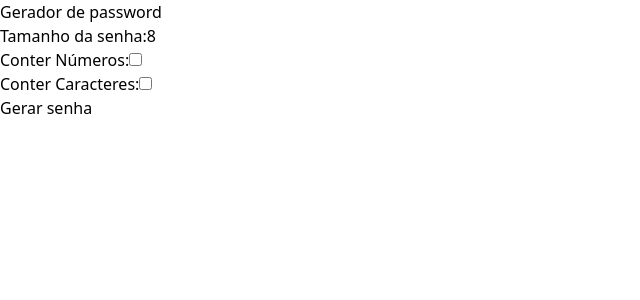
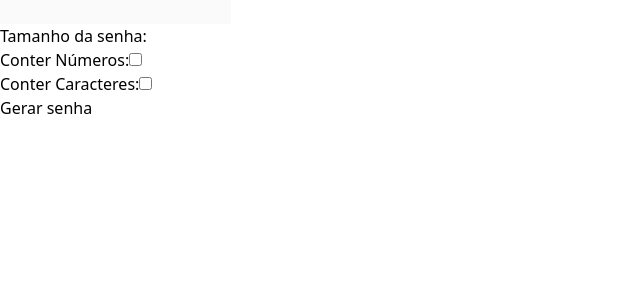
Before and after one commit to rdGxd/Password_Generate, a React (Vite) app: page / in a window 1280 px wide. Shown: the top 300 px of the page, without its empty margins (0-640 px from the left). Built offline with nearby package versions, Linux system fonts and the light colour scheme.

Commit message:
NumberChecked completed

```diff
--- a/src/App.tsx
+++ b/src/App.tsx
@@ -1,11 +1,13 @@
 import { useRef, useState } from "react";
 import { InputValue } from "./components/Input";
 import { LabelInput } from "./components/Label/input";
+import { NumberChecked } from "./utils/NumberChecked";
 
 function App() {
   const [change, setChange] = useState(false);
   const [changeNumber, setChangeNumber] = useState(false);
-  const refPass = useRef<HTMLHeadingElement>(null);
+  const [lengthPassword, setLengthPassword] = useState("");
+  const refPass = useRef<HTMLInputElement>(null);
   const refLength = useRef<HTMLInputElement>(null);
 
   const handleChange = () => {
@@ -17,22 +19,29 @@ function App() {
   };
 
   const handlePasswordGenerate = () => {
+    if (refLength.current) {
+      if (
+        Number(refLength.current.value) < 8 ||
+        Number(refLength.current.value) > 16
+      ) {
+        return alert("O valor mínimo permitido é de 8 e o máximo é de 16");
+      }
+    }
+
     if (change && changeNumber) {
       if (refPass.current) {
-        return (refPass.current.textContent = "Ambos true");
+        return (refPass.current.value = "Ambos true");
       }
     }
 
     if (change && !changeNumber) {
       if (refPass.current) {
-        return (refPass.current.textContent = "Apenas change true");
+        return (refPass.current.value = "Apenas change true");
       }
     }
 
     if (!change && changeNumber) {
-      if (refPass.current) {
-        return (refPass.current.textContent = "Apenas changeNumber true");
-      }
+      return NumberChecked({ length: refLength, refPass });
     }
 
     if (!change && !changeNumber) {
@@ -42,19 +51,26 @@ function App() {
 
   return (
     <div className=" bg-gray-500 p-5">
-      <h1 className="mb-10 text-xl" ref={refPass}>
-        Gerador de password
-      </h1>
+      <input
+        type="text"
+        ref={refPass}
+        className="mb-10 w-fit rounded p-2 disabled:bg-white"
+        defaultValue={""}
+        disabled
+      />
+
       <form action="" className="flex flex-col">
         <div>
           <LabelInput htmlFor="tamanho" text="Tamanho da senha:" />
           <input
             type="number"
+            name="tamanho"
+            id="tamanho"
+            min={8}
             max={16}
-            min={8}
-            name="tamanho"
+            value={lengthPassword}
+            onChange={(e) => setLengthPassword(e.currentTarget.value)}
             className="ml-5"
-            value={8}
             ref={refLength}
           />
         </div>
--- /dev/null
+++ b/src/utils/NumberChecked.ts
@@ -0,0 +1,14 @@
+interface INumberChecked {
+  length: React.RefObject<HTMLInputElement>;
+  refPass: React.RefObject<HTMLInputElement>;
+}
+
+export const NumberChecked = ({ length, refPass }: INumberChecked) => {
+  if (refPass.current) {
+    const result = Math.floor(
+      Math.pow(10, 1) +
+        Math.random() * 9 * Math.pow(10, Number(length.current?.value) - 1),
+    );
+    return (refPass.current.value = result.toString());
+  }
+};
```
